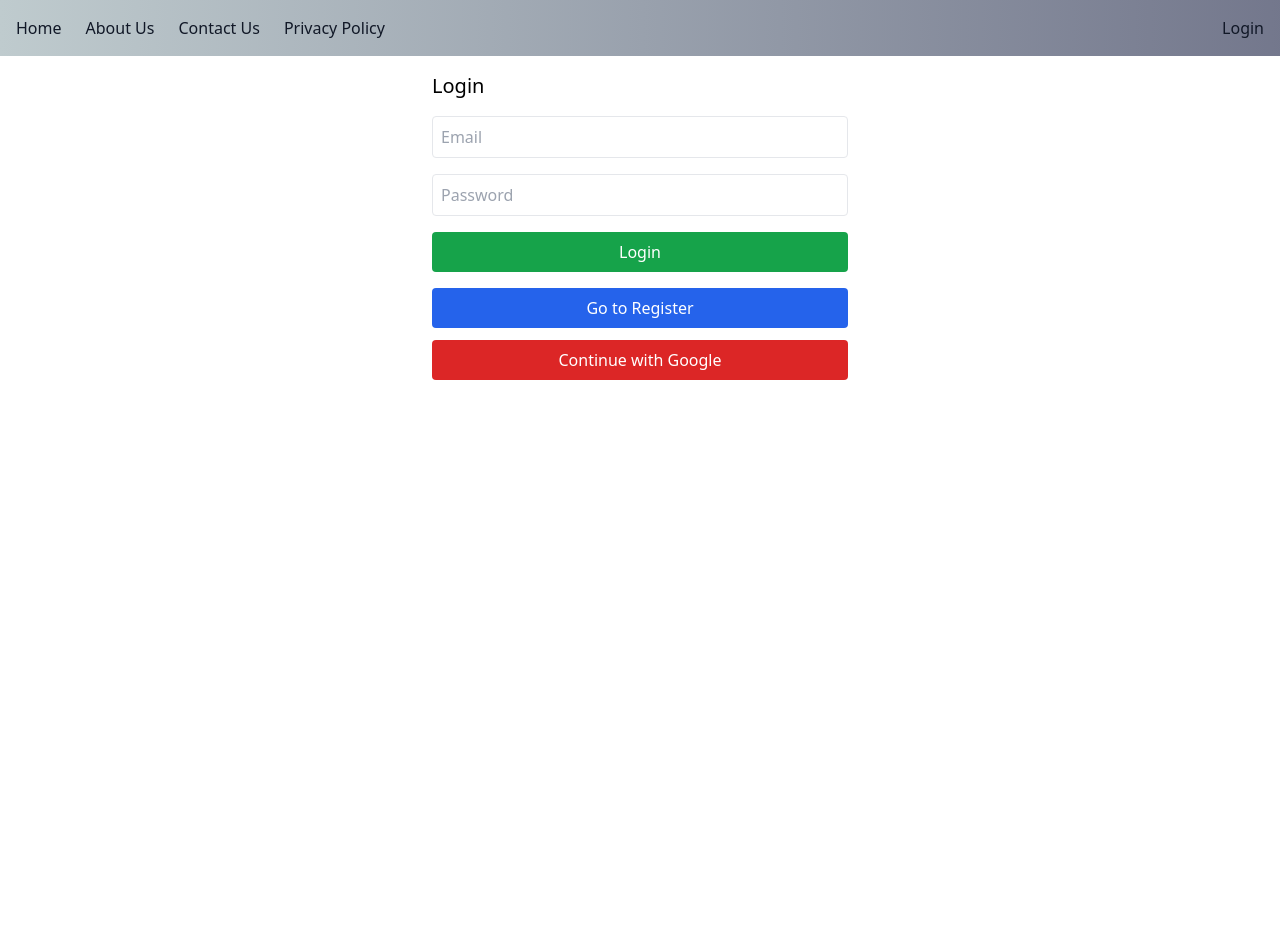
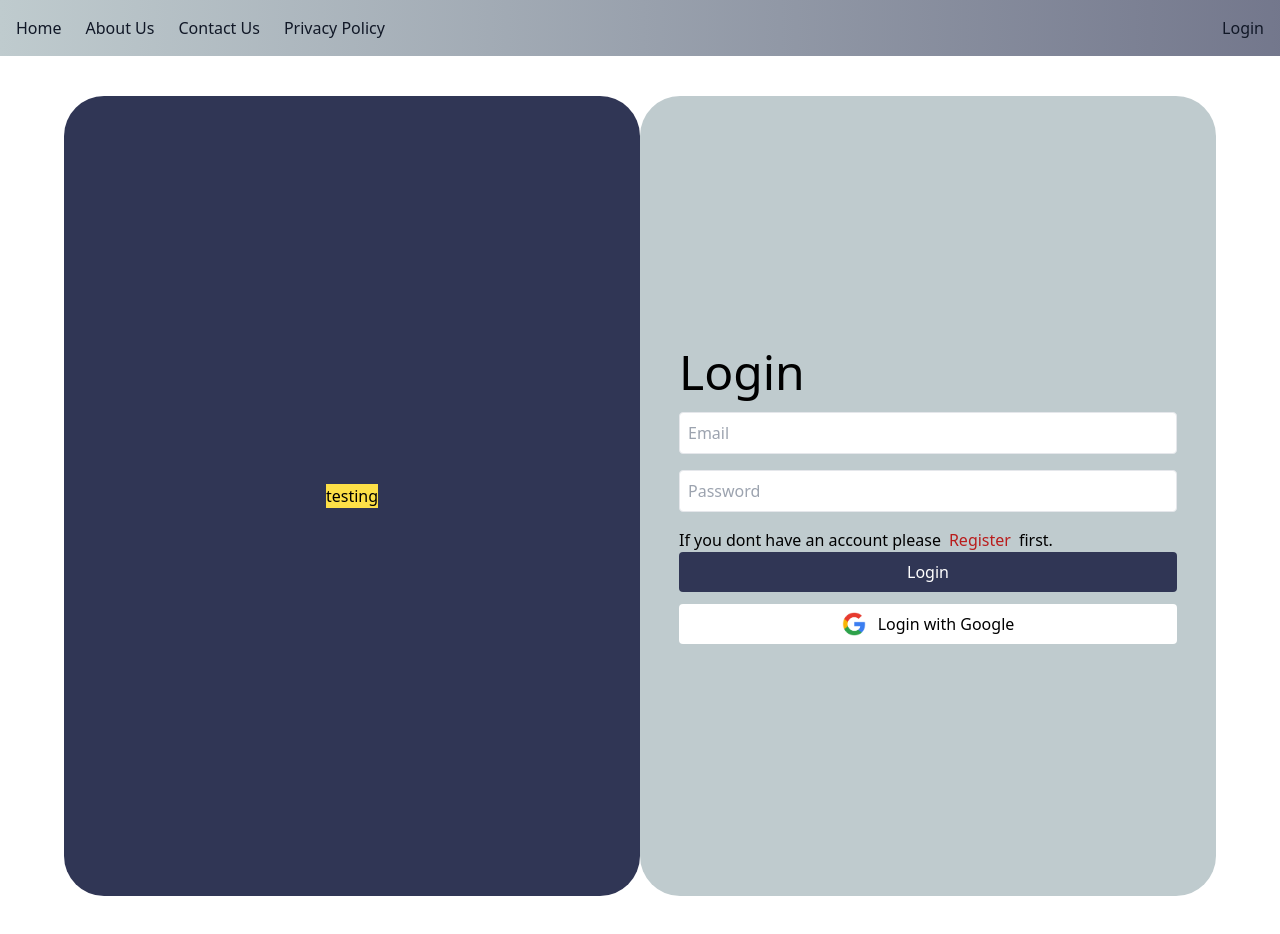
Before and after one commit to SaqibGhori/office-app-final, a React (Vite) app: page /login in a window 1280 px wide. Before the commit the page ends 800 px from the top, so only its background shows below. Built offline with nearby package versions, Linux system fonts and the light colour scheme; no server answers.

Commit message:
add changes in env file

```diff
--- a/src/Pages/LoginPage.tsx
+++ b/src/Pages/LoginPage.tsx
@@ -1,6 +1,7 @@
 import React, { useEffect, useState } from 'react';
-import { useNavigate, Navigate, useLocation } from 'react-router-dom';
+import { useNavigate, Navigate, useLocation, Link } from 'react-router-dom';
 import { useAuth } from '../context/AuthContext';
+import googleloginicon from '../../assets/googleloginicon.png'
 
 export default function LoginPage() {
   const { token, login } = useAuth();
@@ -23,7 +24,7 @@ export default function LoginPage() {
         : new URLSearchParams(search);       // handle /login?token=...
 
     const t = params.get('token');
-    const r = params.get('role')  || 'user';
+    const r = params.get('role') || 'user';
     const e = params.get('email') || '';
 
     if (t) {
@@ -56,17 +57,23 @@ export default function LoginPage() {
   };
 
   return (
-    <div className="max-w-md mx-auto p-4">
-      <h2 className="text-xl mb-4">Login</h2>
+    <div className='flex w-[90%] mx-auto my-10'>
+      <div className='w-[50%] h-[100vh] bg-primary rounded-[40px] flex justify-center items-center'>
+        <div className='bg-yellow-300 '>testing</div>
+      </div>
 
-      <form onSubmit={onSubmit} className="space-y-4">
+      <div className='w-[50%] bg-secondary rounded-[40px] flex justify-center items-center'>
+        <div className="">
+          <h2 className="text-5xl font-sans mb-4">Login</h2>
+
+          <form onSubmit={onSubmit} className="">
             <input
               type="email"
               value={email}
               onChange={e => setEmail(e.target.value)}
               placeholder="Email"
               required
-          className="w-full p-2 border rounded"
+              className="w-full p-2 mb-4 border rounded"
             />
             <input
               type="password"
@@ -74,33 +81,37 @@ export default function LoginPage() {
               onChange={e => setPass(e.target.value)}
               placeholder="Password"
               required
-          className="w-full p-2 border rounded"
+              className="w-full p-2 mb-4 border rounded"
             />
 
             {error && <p className="text-red-500">{error}</p>}
-
+            <p className=''>If you dont have an account please
+              <Link to={'/register'}
+                className="w-full text-red-700 px-2"
+              >
+                Register
+              </Link>
+              first.
+            </p>
             <button
               type="submit"
               disabled={submitting}
-          className="w-full bg-green-600 text-white p-2 rounded disabled:opacity-60"
+              className="w-full bg-primary text-white p-2 rounded disabled:opacity-60"
             >
               {submitting ? 'Logging in…' : 'Login'}
             </button>
           </form>
 
-      <button
-        onClick={() => navigate('/register')}
-        className="w-full bg-blue-600 text-white p-2 rounded hover:bg-blue-700 mt-4"
-      >
-        Go to Register
-      </button>
 
           <button
             onClick={() => { window.location.href = 'http://localhost:3000/api/auth/google'; }}
-        className="w-full mt-3 bg-red-600 text-white p-2 rounded"
+            className="w-full mt-3 flex justify-center items-center  bg-white p-2 rounded"
           >
-        Continue with Google
+            <img src={googleloginicon} className='w-6 mr-3' alt="" /><span> Login with Google</span>
           </button>
         </div>
+      </div>
+    </div>
+
   );
 }
```
Also changed, not shown: assets/googleloginicon.png (added), 1 other file (tests, documents, lock files or other folders). Lines whose indentation alone changed are shown as unchanged.
